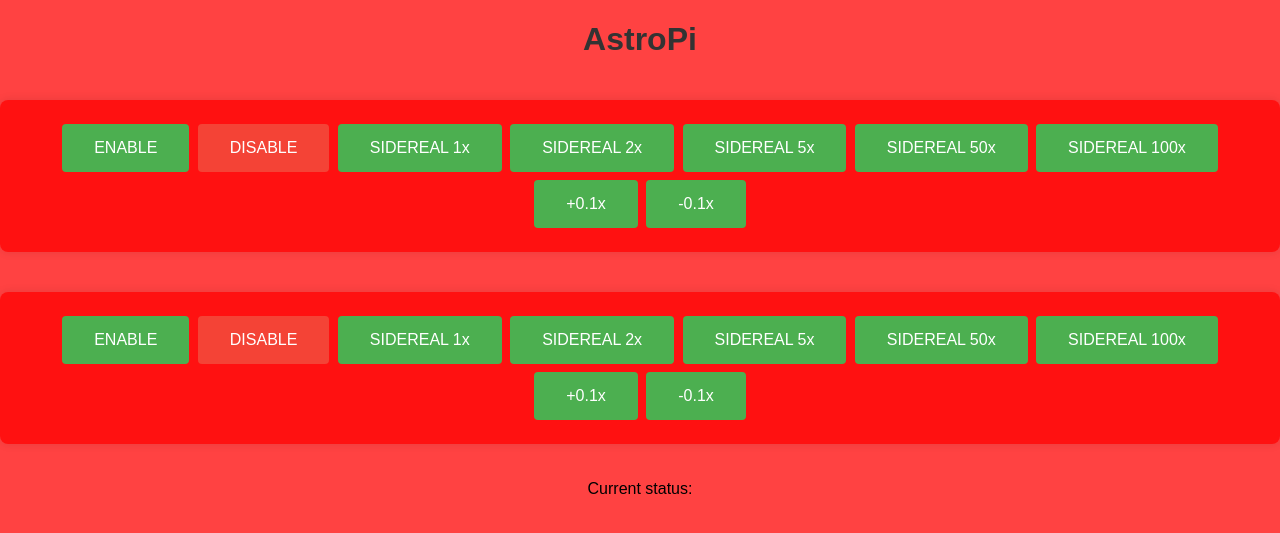
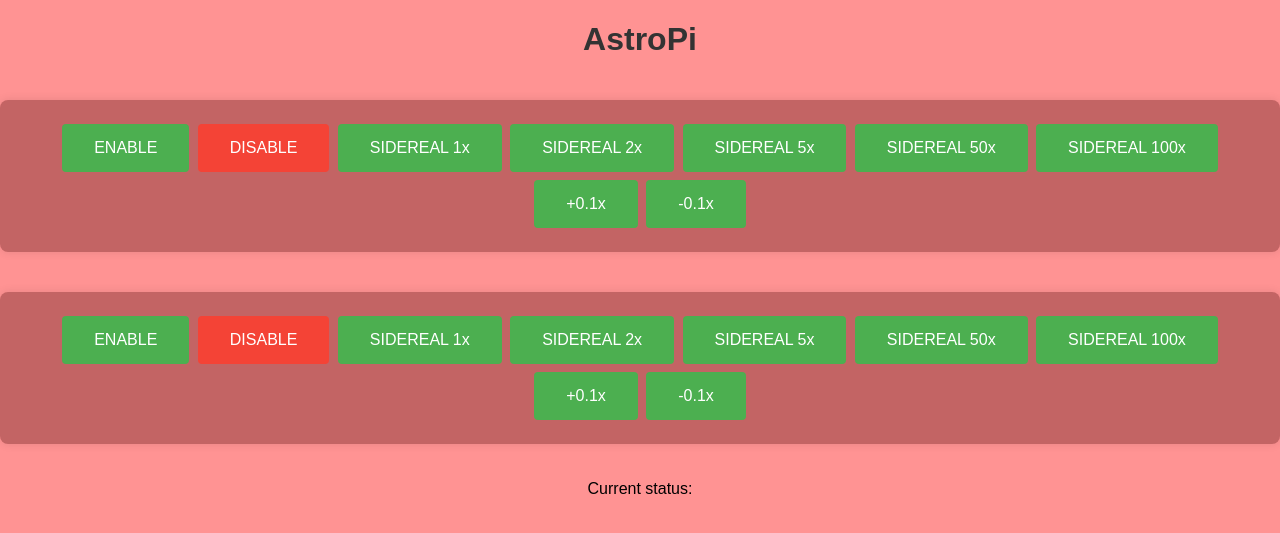
Before and after one commit to WaylonGao/astropi, a Flask app: page / in a window 1280 px wide. Shown: the top 533 px of the page. Run offline with Flask 3, Linux system fonts and the light colour scheme.

Commit message:
changed colors

```diff
--- a/static/style.css
+++ b/static/style.css
@@ -3,7 +3,7 @@ body {
     text-align: center;
     margin: 0;
     padding: 0;
-    background-color: #ff0000bd;
+    background-color: #ff00006c;
 }
 h1 {
     color: #333;
@@ -11,7 +11,7 @@ h1 {
 form {
     margin: 20px auto;
     padding: 20px;
-    background: #ff0000bd;
+    background: #681e1e65;
     border-radius: 8px;
     border-color: #ff5100;
 
```
